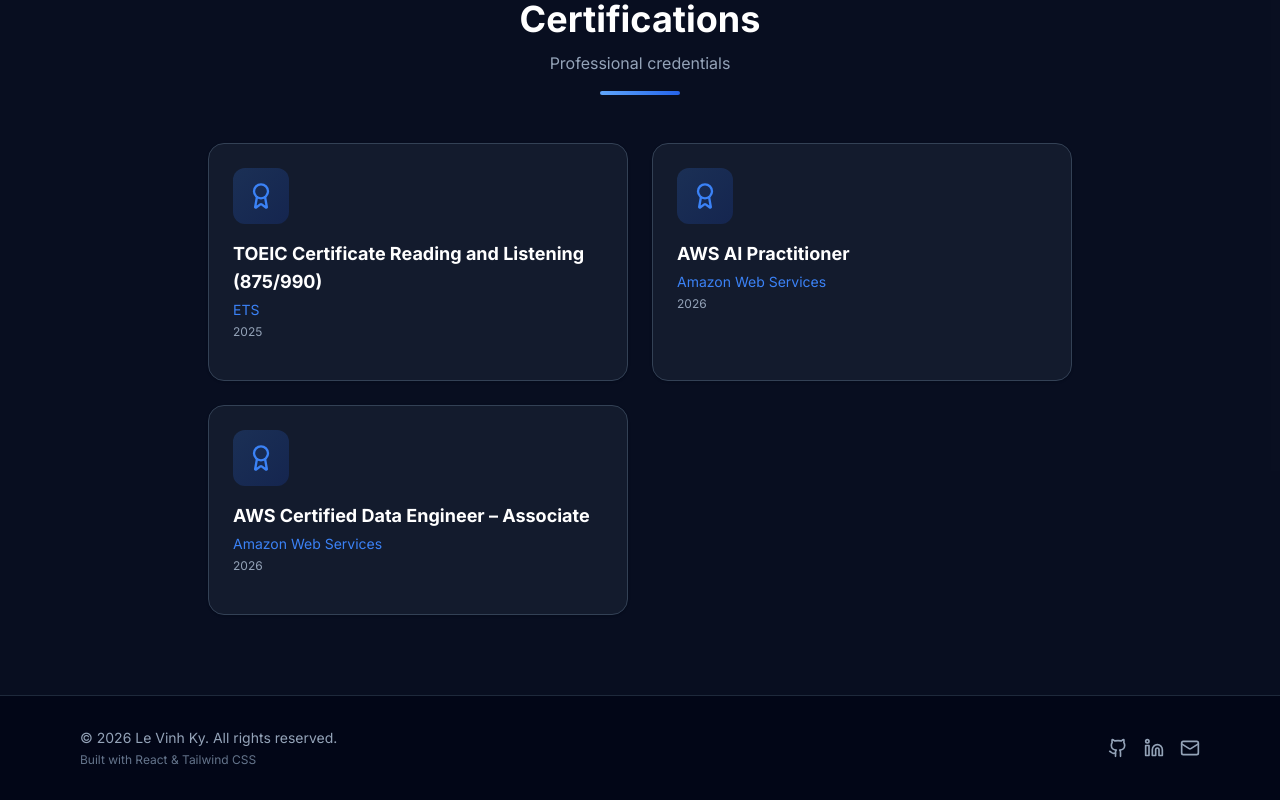
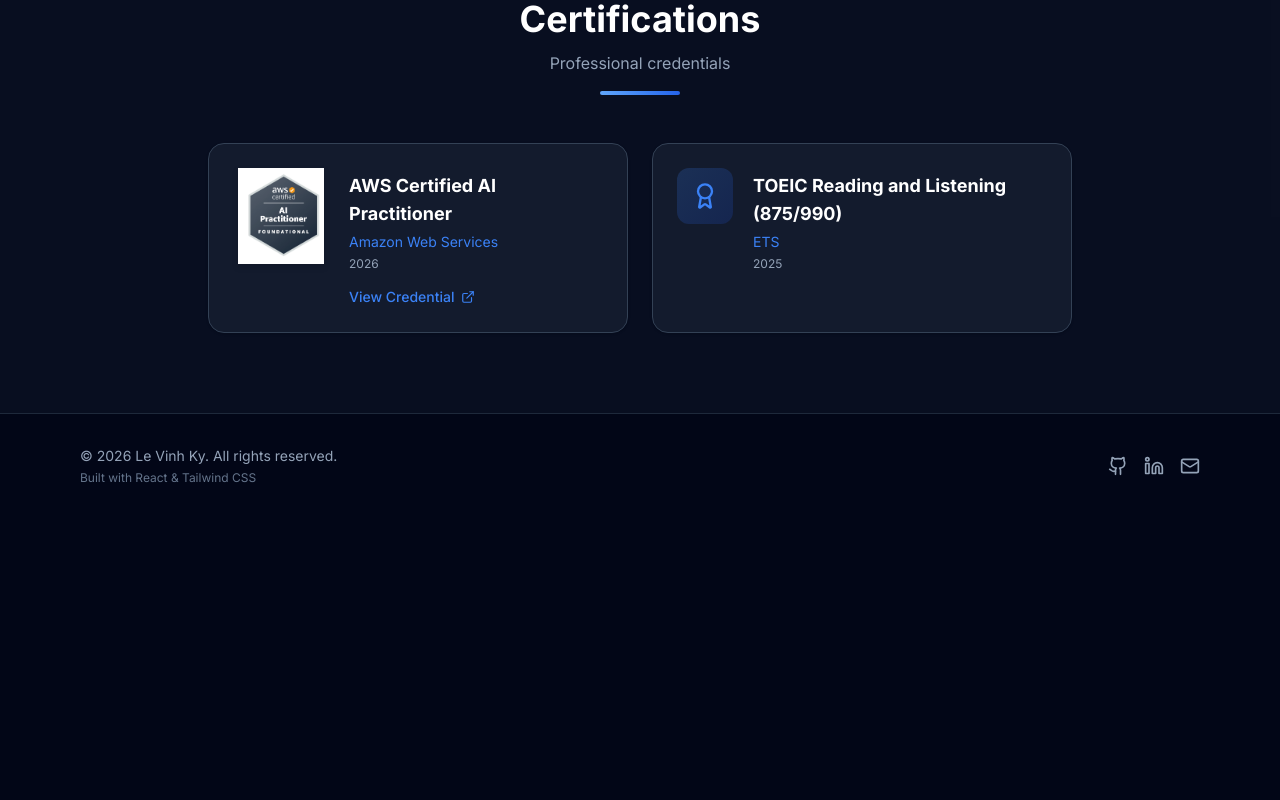
Before and after one commit to vinhky123/portfolio-kyyy, a React (Vite) app: page / in a window 1280 px wide. Shown: the part 4356-5156 px from the top of the page. After the commit the page ends 4874 px from the top, so only its background shows below. Built offline with nearby package versions, Linux system fonts and the light colour scheme.

Commit message:
Add aif c01

```diff
--- a/src/components/sections/Certifications.tsx
+++ b/src/components/sections/Certifications.tsx
@@ -28,19 +28,31 @@
               transition={{ type: 'spring', stiffness: 300, damping: 25 }}
               className="group rounded-2xl border border-dark-200 bg-white p-6 shadow-sm hover:shadow-lg dark:border-dark-700 dark:bg-dark-800/50"
             >
+              <div className="flex items-start gap-5">
+                {cert.badge ? (
+                  <motion.img
+                    src={cert.badge}
+                    alt={cert.name}
+                    className="h-24 w-24 shrink-0 object-contain drop-shadow-md"
+                    whileHover={{ scale: 1.08 }}
+                    transition={{ type: 'spring', stiffness: 300, damping: 20 }}
+                  />
+                ) : (
                   <motion.div
-                className="mb-4 flex h-14 w-14 items-center justify-center rounded-xl bg-gradient-to-br from-primary-500/20 to-primary-700/20"
+                    className="flex h-14 w-14 shrink-0 items-center justify-center rounded-xl bg-gradient-to-br from-primary-500/20 to-primary-700/20"
                     whileHover={{ rotate: [0, -10, 10, 0] }}
                     transition={{ duration: 0.5 }}
                   >
                     <Award size={28} className="text-primary-500" />
                   </motion.div>
+                )}
 
+                <div className="flex-1 pt-1">
                   <h3 className="mb-1 text-lg font-bold text-dark-900 dark:text-white">
                     {cert.name}
                   </h3>
                   <p className="mb-1 text-sm text-primary-500">{cert.issuer}</p>
-              <p className="mb-4 text-xs text-dark-500 dark:text-dark-400">{cert.date}</p>
+                  <p className="mb-3 text-xs text-dark-500 dark:text-dark-400">{cert.date}</p>
 
                   {cert.credentialUrl && cert.credentialUrl !== '#' && (
                     <a
@@ -53,6 +65,8 @@
                       <ExternalLink size={14} />
                     </a>
                   )}
+                </div>
+              </div>
             </motion.div>
           ))}
         </motion.div>
--- a/src/data/certifications.ts
+++ b/src/data/certifications.ts
@@ -9,24 +9,18 @@
 
 export const certifications: Certification[] = [
   {
+    id: 'aws-ai-practitioner',
+    name: 'AWS Certified AI Practitioner',
+    issuer: 'Amazon Web Services',
+    date: '2026',
+    credentialUrl:
+      'https://www.credly.com/badges/290403d8-648b-48b4-9e6f-8e97250ca1e4/linked_in?t=tdc39g',
+    badge: '/badges/aws-ai-practitioner.png',
+  },
+  {
     id: 'toeic',
-    name: 'TOEIC Certificate Reading and Listening (875/990)',
+    name: 'TOEIC Reading and Listening (875/990)',
     issuer: 'ETS',
     date: '2025',
-    credentialUrl: '#',
-  },
-  {
-    id: 'aws-ai-practitioner',
-    name: 'AWS AI Practitioner',
-    issuer: 'Amazon Web Services',
-    date: '2026',
-    credentialUrl: '#',
-  },
-  {
-    id: 'aws-data-engineer-associate',
-    name: 'AWS Certified Data Engineer – Associate',
-    issuer: 'Amazon Web Services',
-    date: '2026',
-    credentialUrl: '#',
   },
 ];
```
Also changed, not shown: public/badges/aws-ai-practitioner.png (added). Lines whose indentation alone changed are shown as unchanged.
